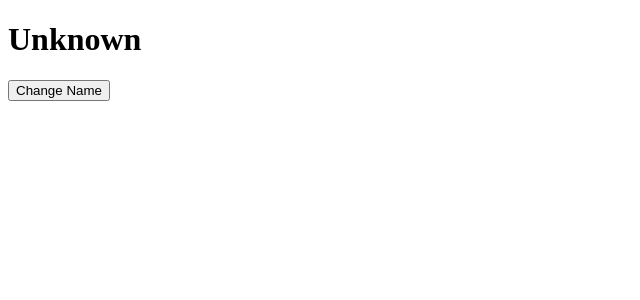
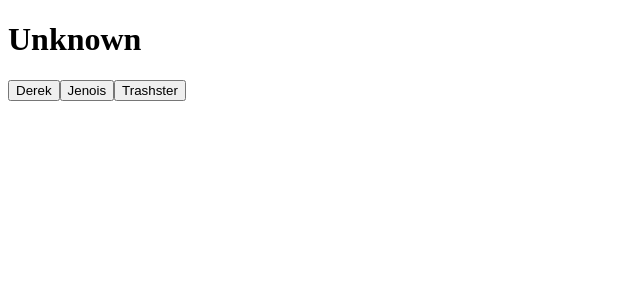
Before and after one commit to lebrancconvas/Monster-Arena, a React (Vite) app in the folder web/: page / in a window 1280 px wide. Shown: the top 300 px of the page, without its empty margins (0-640 px from the left). Built offline with nearby package versions, Linux system fonts and the light colour scheme.

Commit message:
✨ feat: add new button to change monster name

```diff
--- a/web/src/App.tsx
+++ b/web/src/App.tsx
@@ -14,7 +14,13 @@ const App: React.FC = () => {
     <div>
       <MonsterTitle monsterTitle={monsterName} />
       <button onClick={() => changeMonsterTitle("Derek")}>
-        Change Name
+        Derek
+      </button>
+      <button onClick={() => changeMonsterTitle("Jenois")}>
+        Jenois
+      </button>
+      <button onClick={() => changeMonsterTitle("Trashster")}>
+        Trashster
       </button>
     </div>
   )
```
